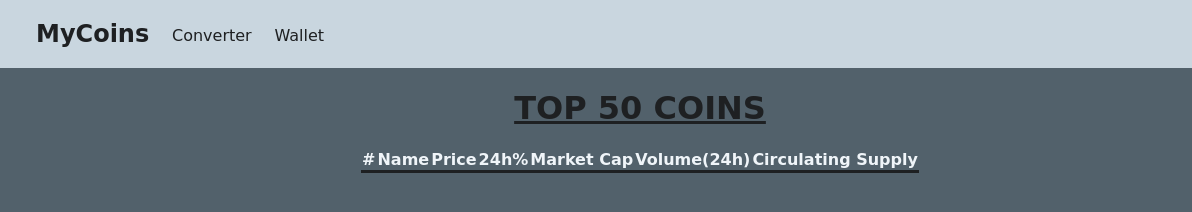
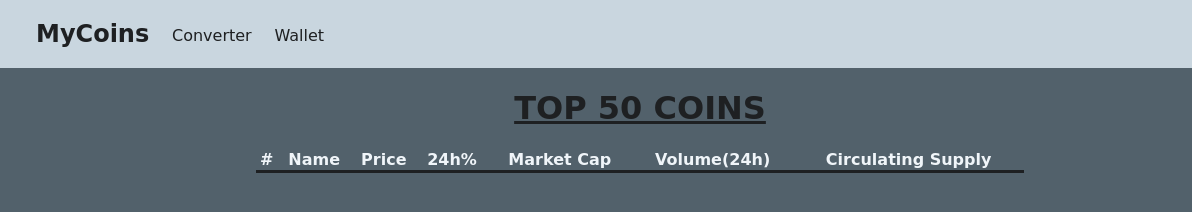
Before and after one commit to justinsong1608/crypto-wallet, a website: page index.html in a window 1280 px wide. Shown: the full height of the page, 0-1192 px from the left. Drawn offline with Linux system fonts and the light colour scheme; no server answers; a web font is replaced by a local one.

Commit message:
Edit CSS. #7

```diff
--- a/css/layout.css
+++ b/css/layout.css
@@ -39,4 +39,8 @@
   .four-col {
     padding: 0 0.75rem;
   }
+
+  table {
+    width: 60%;
+  }
 }
```
